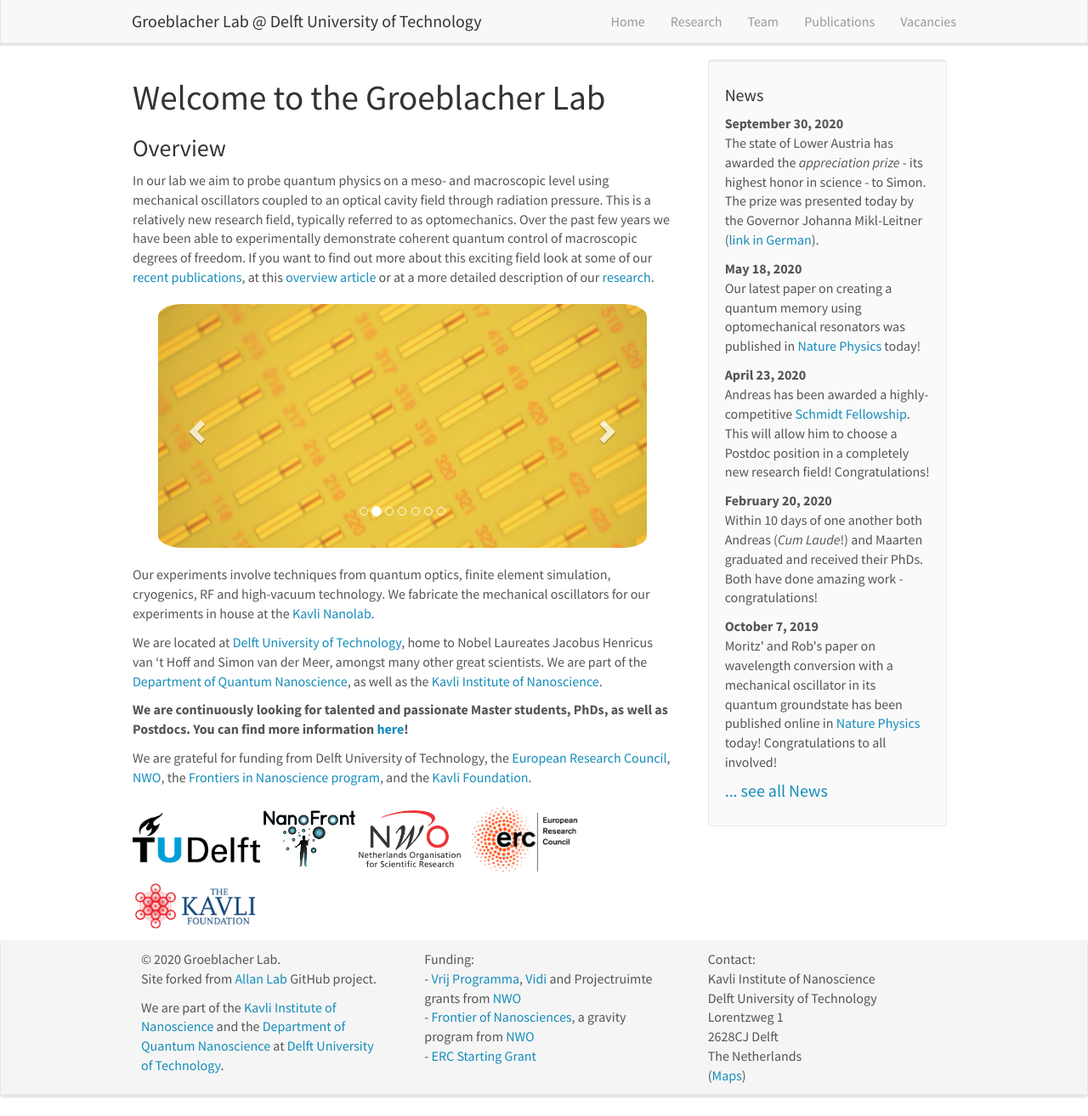
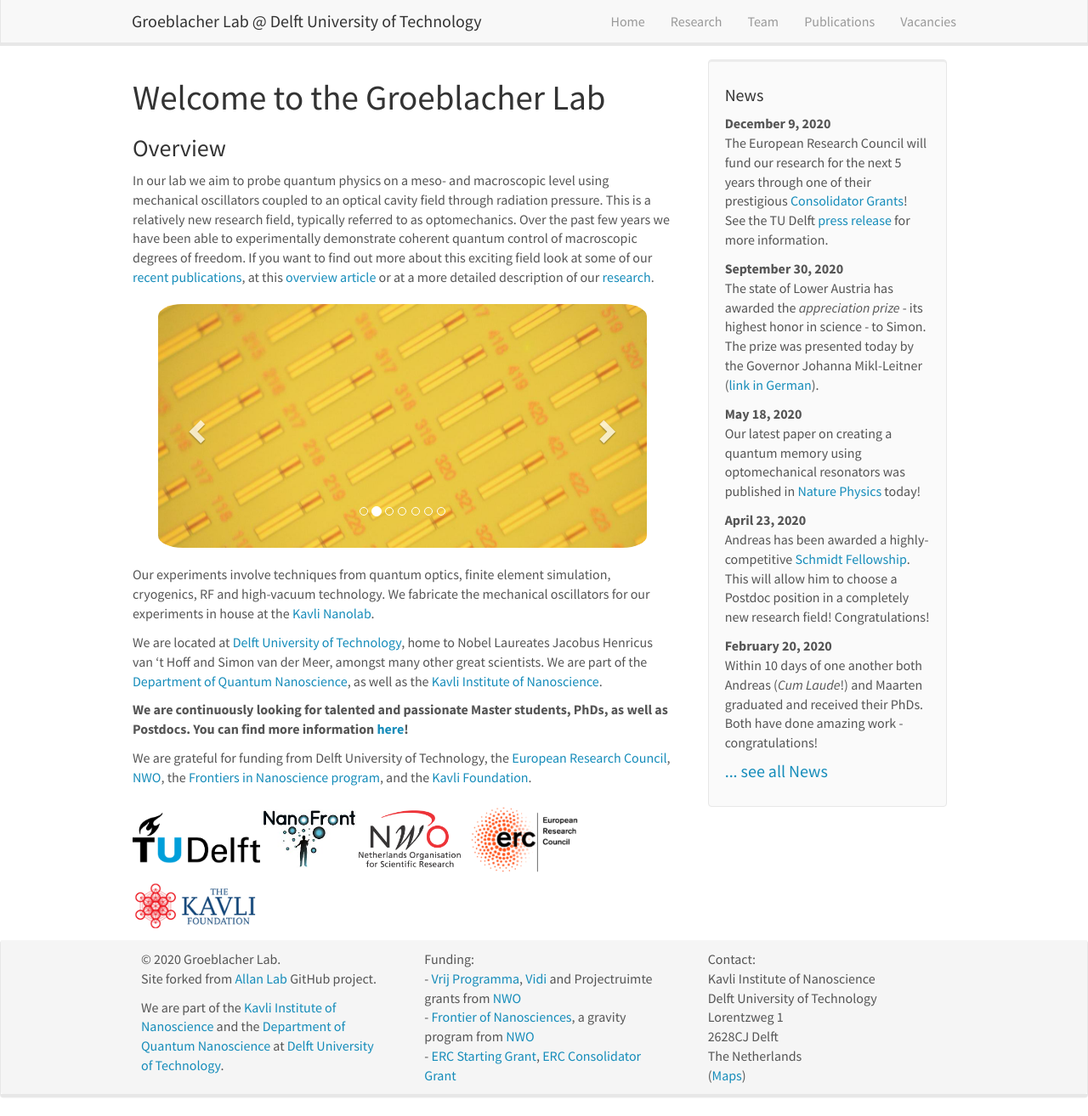
Before and after one commit to sgroeblacher/groeblacherlab, a Jekyll site: the page built from _pages/home.md, in a window 1280 px wide and 1314 px high. Shown: the whole window at 85% size. Built offline with Jekyll 4.4.1, drawn with Linux system fonts in a browser that asks for light colours; nearby versions of some CDN libraries.

Commit message:
modified:   _data/news.yml 	modified:   _includes/footer.html 	modified:   documents/CV_SGroeblacher.pdf

```diff
--- a/_data/news.yml
+++ b/_data/news.yml
@@ -1,3 +1,6 @@
+- date: December 9, 2020
+  headline: The European Research Council will fund our research for the next 5 years through one of their prestigious <a href="https://erc.europa.eu/news/CoG-recipients-2020">Consolidator Grants</a>! See the TU Delft <a href="https://www.tudelft.nl/en/2020/tu-delft/erc-consolidator-grants-for-tu-delft-researchers/">press release</a> for more information.
+
 - date: September 30, 2020
   headline: The state of Lower Austria has awarded the <em>appreciation prize</em> - its highest honor in science - to Simon. The prize was presented today by the Governor Johanna Mikl-Leitner (<a href="https://noe.gv.at/noe/Wissenschaftspreise_des_Landes_NOe_wurden_ueberreicht.html">link in German</a>).
 
--- a/_includes/footer.html
+++ b/_includes/footer.html
@@ -16,7 +16,7 @@
 		  Funding:<br />
 		  - <a href="https://www.nwo.nl/en/research-and-results/programmes/nwo+physics+vrije+programmas">Vrij Programma</a>, <a href="http://www.nwo.nl/en/research-and-results/programmes/Talent+Scheme">Vidi </a> and Projectruimte grants from <a href="https://www.nwo.nl/en/">NWO</a> <br />
 		  - <a href="https://casimir.researchschool.nl/nanofront-1962.html">Frontier of Nanosciences</a>, a gravity program from <a href="https://www.nwo.nl/en/">NWO</a> <br />
-          - <a href='https://www.tudelft.nl/en/2015/tu-delft/seven-erc-starting-grants-for-tu-delft-researchers/'>ERC Starting Grant</a>
+          - <a href='https://www.tudelft.nl/en/2015/tu-delft/seven-erc-starting-grants-for-tu-delft-researchers/'>ERC Starting Grant</a>, <a href='https://www.tudelft.nl/en/2020/tu-delft/erc-consolidator-grants-for-tu-delft-researchers/'>ERC Consolidator Grant</a>
 		</div>
 		<div class="col-sm-4">
 		  Contact:<br />
```
Also changed, not shown: 1 other file.
